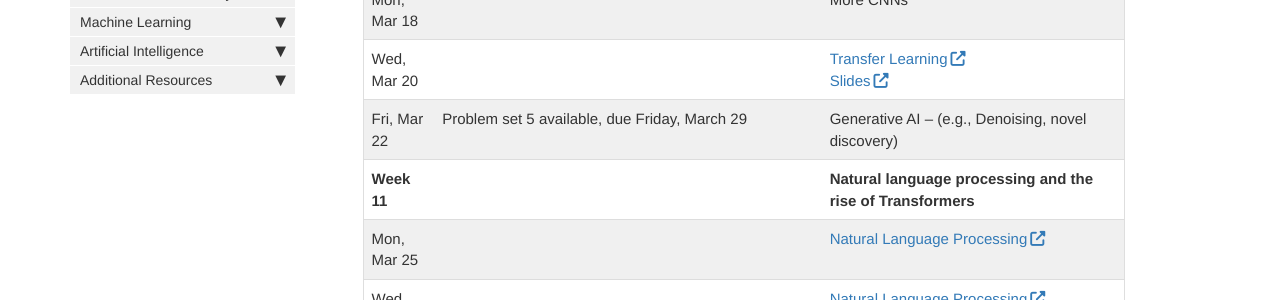
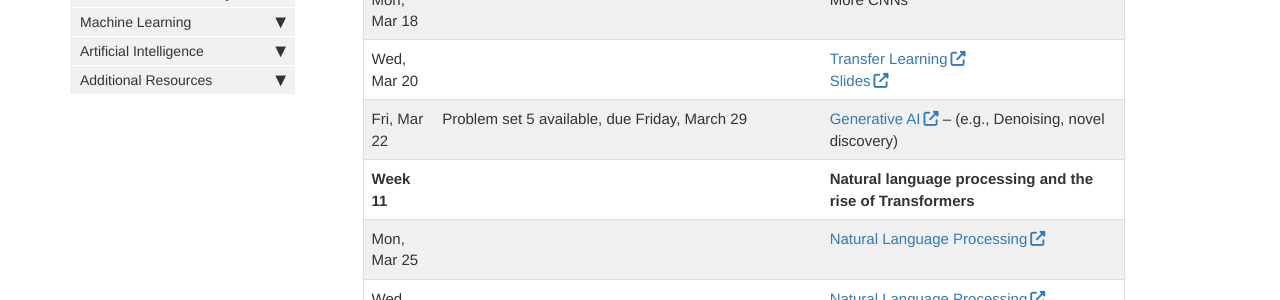
Before and after one commit to AIBiology/aibiology.github.io, a Jekyll site: the page built from index.md, in a window 1280 px wide and 900 px high, scrolled down 7201 px. Shown: the part 150-450 px from the top of the window. Built offline with Jekyll 4.4.1, drawn with Linux system fonts in a browser that asks for light colours; nearby versions of some CDN libraries; comment, search, counter and statistics services are not loaded; part of the change alters nothing that is shown.

```diff
--- a/index.md
+++ b/index.md
@@ -149,7 +149,7 @@ Mar 11-15 |**SPRING BREAK** |
 **Week 10** || **Computer vision with Convolutional Neural Networks**
 Mon, Mar 18 | | More CNNs
 Wed, Mar 20 || [Transfer Learning](https://github.com/AIBiology/Jupyter_Content/blob/main/18_Transfer_Learning.ipynb) <br> [Slides](https://docs.google.com/presentation/d/1iYvYdNzhCQ25ji6VK6lAKiWNCIaakr90_Ywu7qDwTuY/edit#slide=id.g1f411951e55_0_675)
-Fri, Mar 22 | Problem set 5 available, due {{site.ps_5_due}} | Generative AI – (e.g., Denoising, novel discovery)
+Fri, Mar 22 | Problem set 5 available, due {{site.ps_5_due}} | [Generative AI](https://github.com/AIBiology/Jupyter_Content/blob/main/18_2_Generative_AI.ipynb) – (e.g., Denoising, novel discovery)
 **Week 11** || **Natural language processing and the rise of Transformers**
  Mon, Mar 25 || [Natural Language Processing](https://github.com/AIBiology/Jupyter_Content/blob/main/19_Natural_Language_Processing.ipynb)
  Wed, Mar 27 | | [Natural Language Processing](https://github.com/AIBiology/Jupyter_Content/blob/main/20_NLP_Transformers.ipynb)
```
